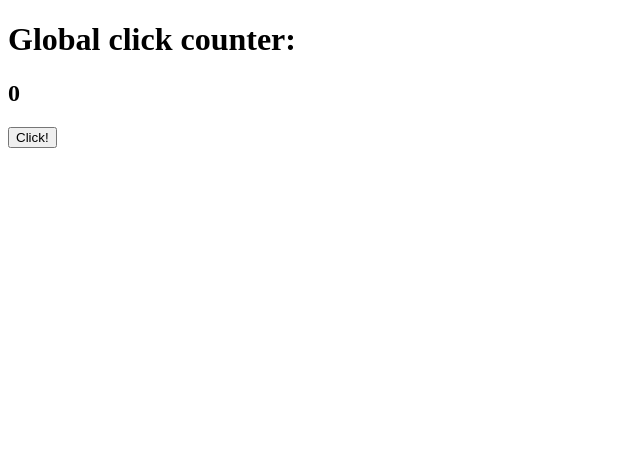
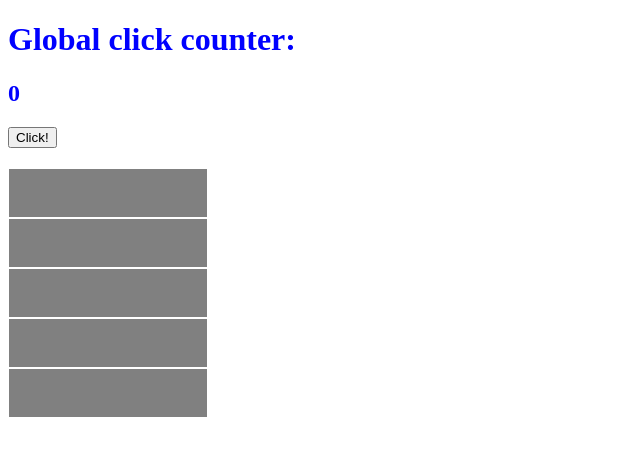
Before and after one commit to KenzoBT/SocketTest2, a website: page public/index.html in a window 1280 px wide. Shown: the whole page, without its empty margins (0-640 px from the left). Drawn offline with nearby package versions, Linux system fonts and the light colour scheme; no server answers.

Commit message:
Added memory cells

```diff
--- /dev/null
+++ b/public/index.css
@@ -0,0 +1,26 @@
+body{
+  color: blue;
+}
+
+#memoryTable {
+  margin-top: 20px;
+  height: 250px;
+  width: 200px;
+  display: flex;
+  flex-direction: column;
+  align-items: center;
+  justify-content: flex-start;
+  background-color: gray;
+}
+
+.memoryCell {
+  height: 20%;
+  width: 100%;
+  display: flex;
+  align-items: center;
+  justify-content: center;
+  box-sizing: border-box;
+  border-width: 1px;
+  border-style: solid;
+  border-color: white;
+}
--- a/index.html
+++ b/public/index.html
@@ -3,16 +3,31 @@
   <head>
     <meta charset="utf-8">
     <title>Socket Test!</title>
+    <link href="/index.css" rel="stylesheet">
   </head>
   <body>
     <h1>Global click counter: </h1>
     <h2 id="clickCounter">0</h2>
     <button type="button" id="buttonClick">Click!</button>
+    <div id="memoryTable">
+      <div class="memoryCell" id="m1"></div>
+      <div class="memoryCell" id="m2"></div>
+      <div class="memoryCell" id="m3"></div>
+      <div class="memoryCell" id="m4"></div>
+      <div class="memoryCell" id="m5"></div>
+    </div>
     <script src="/socket.io/socket.io.js"></script>
     <script>
       var socket = io()
       var button = document.getElementById('buttonClick')
       var clickCounter = document.getElementById('clickCounter')
+      var cells = document.getElementById("memoryTable").childNodes
+
+      socket.on('refresh cells', (data) => {
+        for(let i = 0; i < data.length; i++){
+          document.getElementById("m" + (i+1)).innerHTML = data[i]
+        }
+      })
 
       socket.on('add counter', (counter) => {
         clickCounter.innerHTML = counter
```
Also changed, not shown: index.js (+11 -1 lines).
